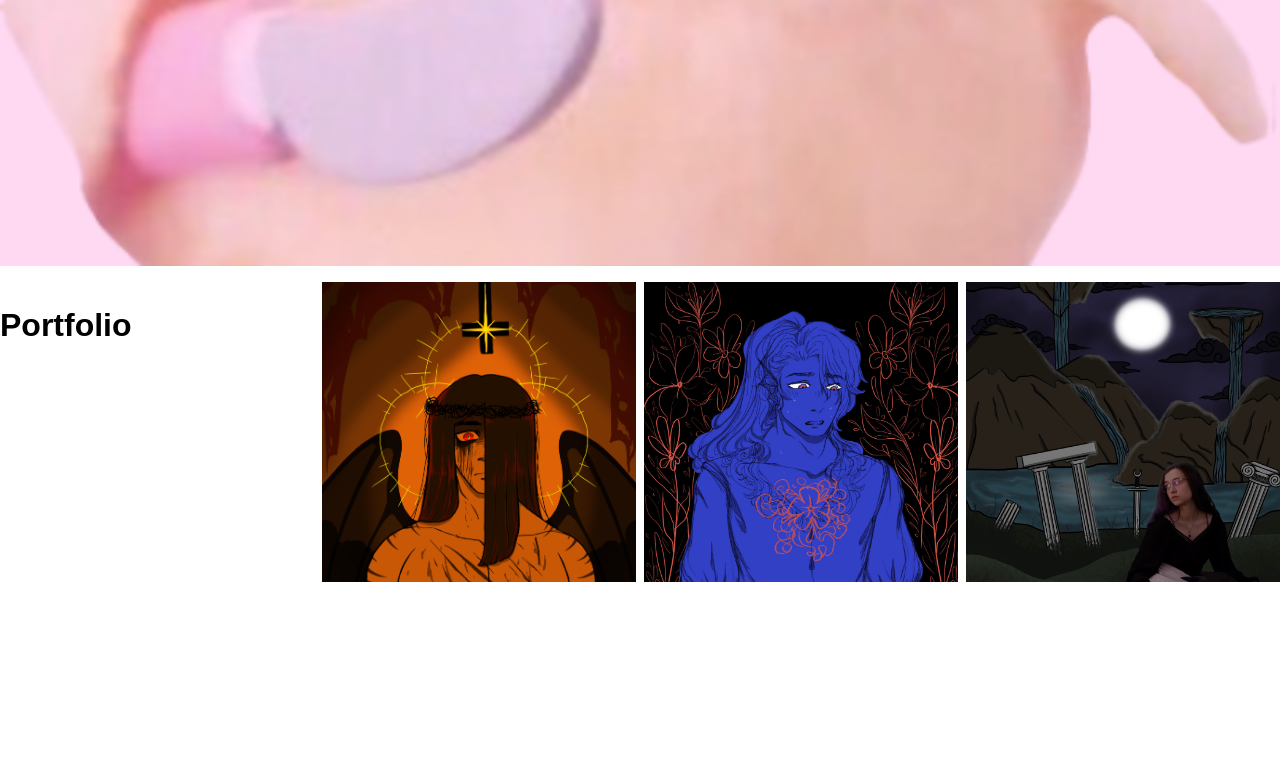
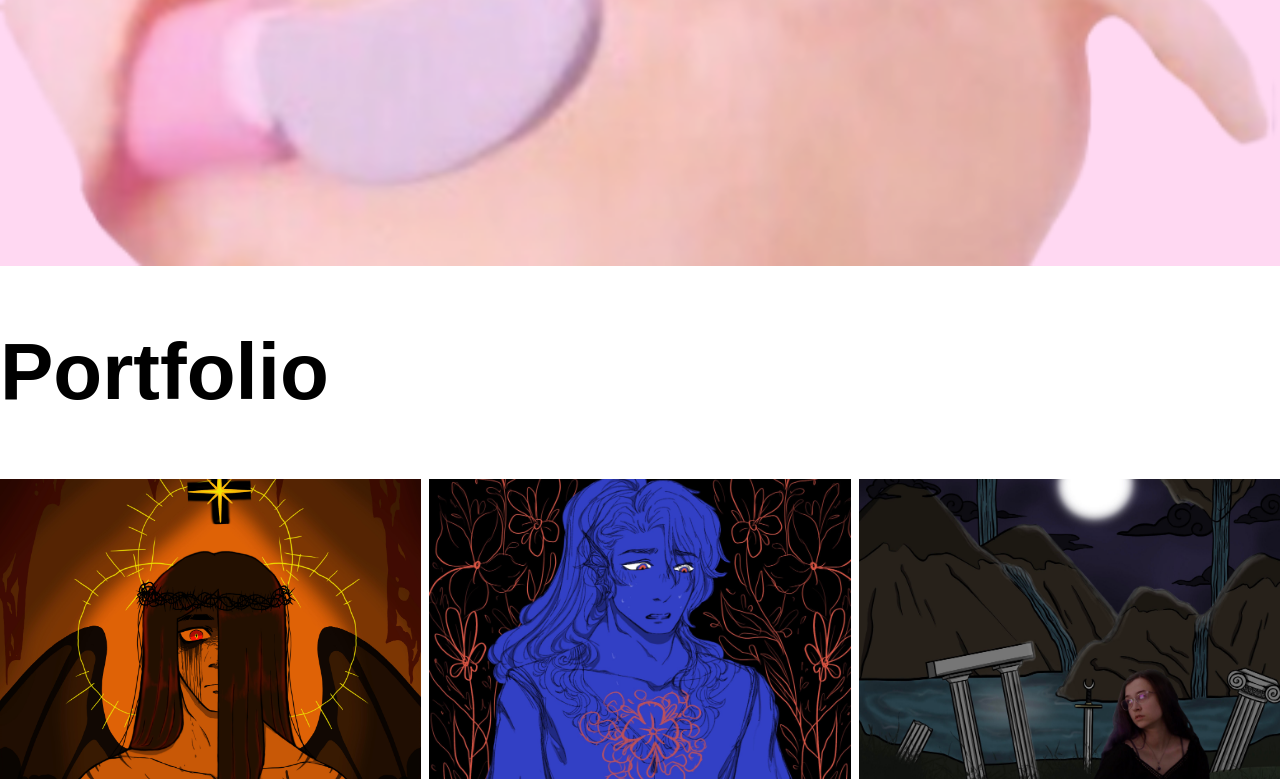
Before and after one commit to lunathecrow/lunathecrow.github.io, a plain HTML site: page index.html in a window 1280 px wide. Shown: the part 534-1313 px from the top of the page. Before the commit the page ends 1116 px from the top, so only its background shows below. Drawn offline with Linux system fonts and the light colour scheme.

Commit message:
update to portfolio text and padding format

```diff
--- a/css/styles.css
+++ b/css/styles.css
@@ -88,9 +88,11 @@ img {
 }
 
 /* Begin Portfolio Gallery Styles */
+.portfolio-container {
+  margin: 1rem auto 0 auto;
+}
 
 .portfolio-gallery {
-  margin: 1rem auto 0 auto;
   display: grid;
   grid-template-columns: repeat(auto-fit, minmax(300px, 1fr));
   grid-gap: 0.5rem;
@@ -116,6 +118,7 @@ img {
 .portfolio-gallery h1 {
   font-size: 2rem;
   line-height: 2rem;
+  padding-left: 1rem;
 }
 
 /* Begin Media Queries */
@@ -128,6 +131,10 @@ img {
     font-size: 2rem;
     line-height: 2rem;
   }
+  .portfolio-container h1 {
+    font-size: 3rem;
+    line-height: 3rem;
+  }
 }
 
 @media (min-width: 920px) {
@@ -139,4 +146,8 @@ img {
     font-size: 4rem;
     line-height: 4rem;
   }
+  .portfolio-container h1 {
+    font-size: 5rem;
+    line-height: 5rem;
+  }
 }
--- a/index.html
+++ b/index.html
@@ -23,8 +23,9 @@
       </section>
     </header>
     <!-- Begin Portfolio Gallery -->
+    <section class="portfolio-container">
+      <h1>Portfolio</h1>
       <section class="portfolio-gallery">
-      <h1>Portfolio</h1>
         <div class="gallery-item">
           <a href="img/fallen-angel-by-Olivia-Porcelli.jpg" class="glightbox">
             <img
@@ -53,6 +54,7 @@
           </a>
         </div>
       </section>
+    </section>
     <script src="js/glightbox.min.js"></script>
     <script type="text/javascript">
       const lightbox = GLightbox({ loop: true });
```
Lines whose indentation alone changed are shown as unchanged.
